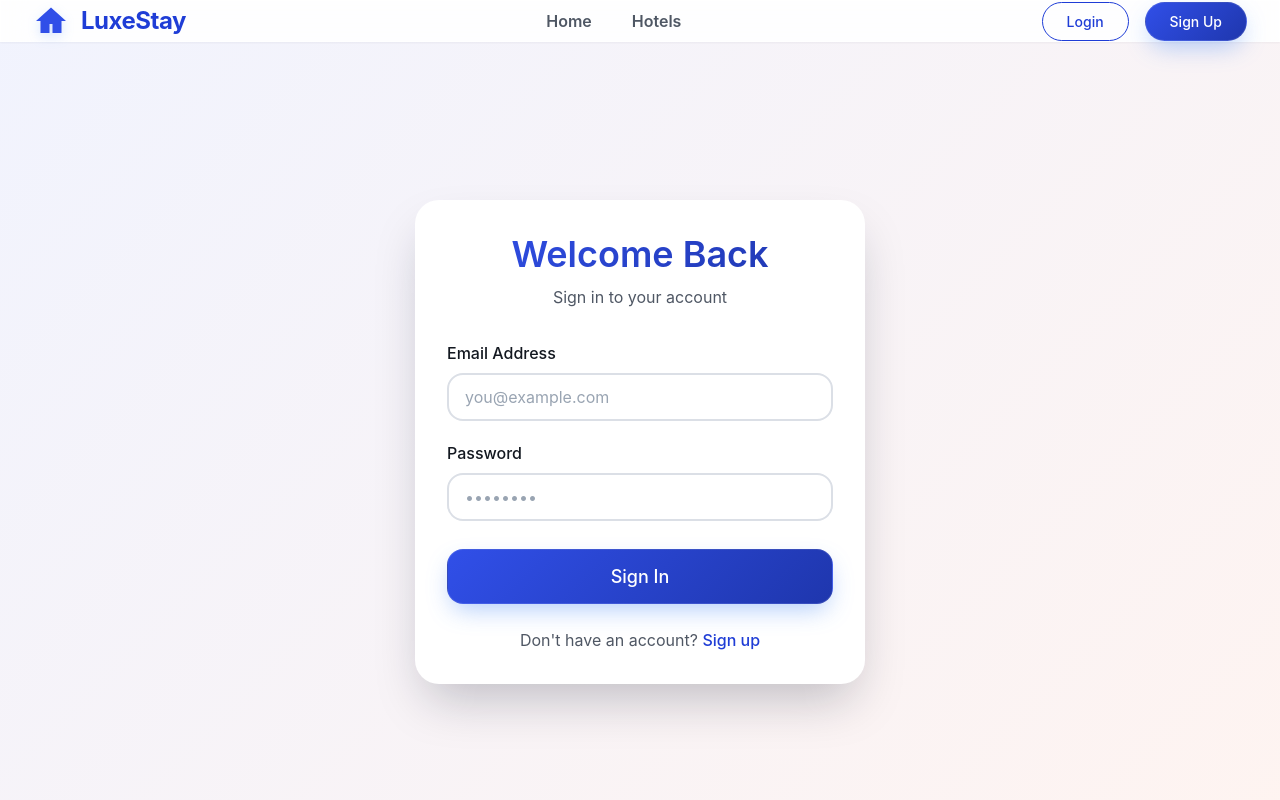
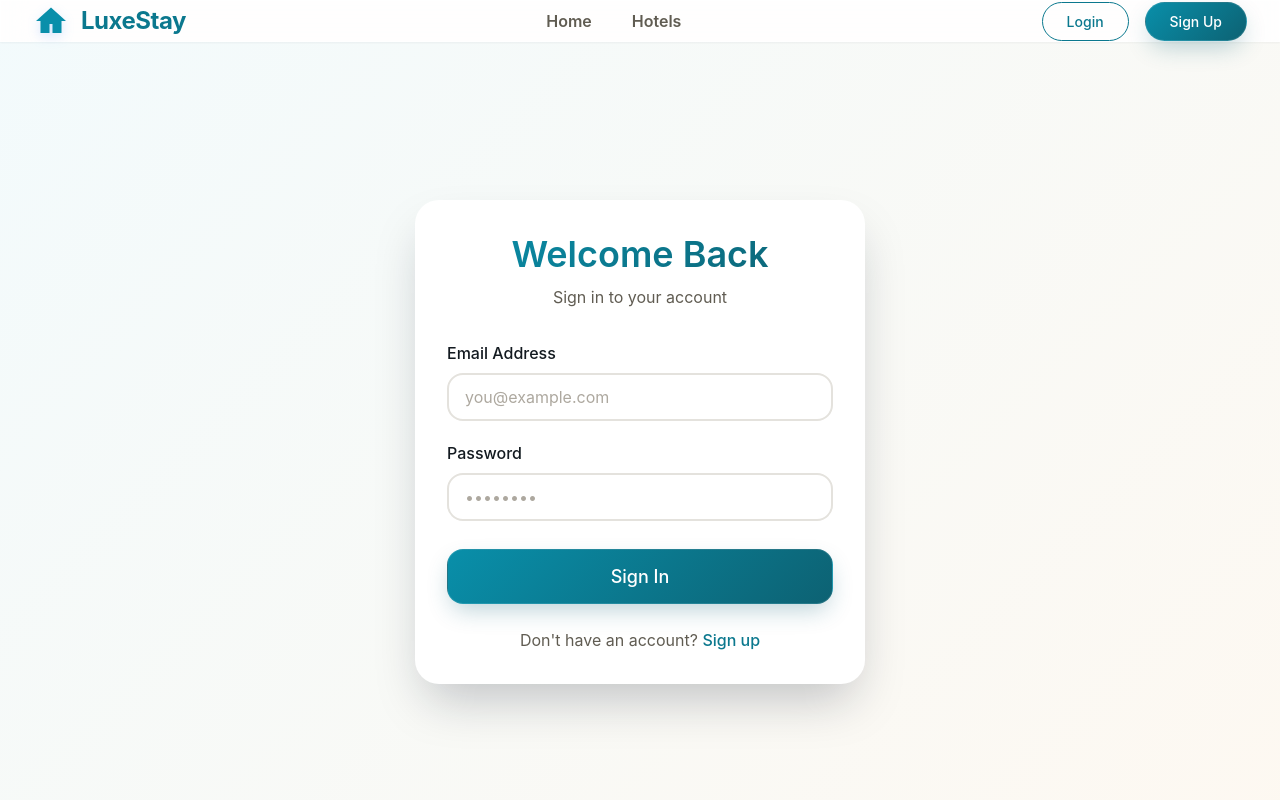
Before and after one commit to Youssef-Ahmed-Zahran/Hotel-Booking, a React (Vite) app in the folder client/: page /login in a window 1280 px wide. Shown: the top 800 px of the page. Built offline with nearby package versions, Linux system fonts and the light colour scheme; no server answers.

Commit message:
fix layout

```diff
--- a/client/src/features/auth/pages/register/register.scss
+++ b/client/src/features/auth/pages/register/register.scss
@@ -1,5 +1,5 @@
-@use '../../../../styles/variables' as *;
-@use '../../../../styles/mixins' as *;
+@use "../../../../styles/variables" as *;
+@use "../../../../styles/mixins" as *;
 
 .register {
   min-height: 100vh;
--- a/client/src/index.scss
+++ b/client/src/index.scss
@@ -15,6 +15,15 @@ html {
   scroll-behavior: smooth;
   -webkit-font-smoothing: antialiased;
   -moz-osx-font-smoothing: grayscale;
+
+  /* Hide scrollbar for Chrome, Safari and Opera */
+  &::-webkit-scrollbar {
+    display: none;
+  }
+
+  /* Hide scrollbar for IE, Edge and Firefox */
+  -ms-overflow-style: none; /* IE and Edge */
+  scrollbar-width: none; /* Firefox */
 }
 
 body {
--- a/client/src/styles/_variables.scss
+++ b/client/src/styles/_variables.scss
@@ -1,56 +1,59 @@
 // ============= Color Palette =============
-// Primary Colors: Royal Indigo
-$primary-50: hsl(230, 80%, 97%);
-$primary-100: hsl(230, 80%, 92%);
-$primary-200: hsl(230, 75%, 85%);
-$primary-300: hsl(230, 70%, 75%);
-$primary-400: hsl(230, 65%, 65%);
-$primary-500: hsl(230, 80%, 55%); // Base Indigo
-$primary-600: hsl(230, 75%, 48%);
-$primary-700: hsl(230, 70%, 40%);
-$primary-800: hsl(230, 65%, 32%);
-$primary-900: hsl(230, 60%, 25%);
+$white: #ffffff;
+$black: #000000;
 
-// Secondary Colors: Soft Coral / Amber
-$secondary-50: hsl(14, 90%, 97%);
-$secondary-100: hsl(14, 90%, 92%);
-$secondary-200: hsl(14, 85%, 85%);
-$secondary-300: hsl(14, 80%, 75%);
-$secondary-400: hsl(14, 85%, 65%); // Base Coral
-$secondary-500: hsl(14, 90%, 55%);
-$secondary-600: hsl(14, 85%, 48%);
-$secondary-700: hsl(14, 80%, 40%);
-$secondary-800: hsl(14, 75%, 32%);
-$secondary-900: hsl(14, 70%, 25%);
+// Primary Colors: Deep Ocean Teal (Calm, Professional, Premium)
+$primary-50: hsl(190, 60%, 97%);
+$primary-100: hsl(190, 60%, 92%);
+$primary-200: hsl(190, 50%, 85%);
+$primary-300: hsl(190, 45%, 75%);
+$primary-400: hsl(190, 40%, 60%);
+$primary-500: hsl(190, 90%, 35%); // Base Deep Teal
+$primary-600: hsl(190, 85%, 30%);
+$primary-700: hsl(190, 80%, 25%);
+$primary-800: hsl(190, 75%, 20%);
+$primary-900: hsl(190, 70%, 15%);
 
-// Neutral Colors: Slate
-$neutral-50: hsl(215, 25%, 98%);
-$neutral-100: hsl(215, 20%, 95%);
-$neutral-200: hsl(215, 18%, 88%);
-$neutral-300: hsl(215, 16%, 80%);
-$neutral-400: hsl(215, 14%, 65%);
-$neutral-500: hsl(215, 12%, 50%);
-$neutral-600: hsl(215, 12%, 35%);
-$neutral-700: hsl(215, 14%, 25%);
-$neutral-800: hsl(215, 16%, 15%);
-$neutral-900: hsl(215, 25%, 10%);
+// Secondary Colors: Warm Gold / Champagne (Luxury, Welcoming)
+$secondary-50: hsl(35, 80%, 97%);
+$secondary-100: hsl(35, 80%, 92%);
+$secondary-200: hsl(35, 70%, 85%);
+$secondary-300: hsl(35, 65%, 75%);
+$secondary-400: hsl(35, 75%, 60%);
+$secondary-500: hsl(35, 80%, 50%); // Base Gold
+$secondary-600: hsl(35, 85%, 45%);
+$secondary-700: hsl(35, 90%, 40%);
+$secondary-800: hsl(35, 90%, 32%);
+$secondary-900: hsl(35, 90%, 25%);
 
-// Semantic Colors
-$success: hsl(155, 100%, 35%);
-$success-light: hsl(155, 100%, 95%);
-$warning: hsl(40, 100%, 50%);
-$warning-light: hsl(40, 100%, 94%);
-$error: hsl(0, 85%, 60%);
-$error-light: hsl(0, 85%, 96%);
-$info: hsl(210, 100%, 55%);
-$info-light: hsl(210, 100%, 95%);
+// Neutral Colors: Warm Greys / Sand (Harmonious with Gold)
+$neutral-50: hsl(40, 20%, 98%);
+$neutral-100: hsl(40, 15%, 95%);
+$neutral-200: hsl(40, 12%, 88%); // Light Sand
+$neutral-300: hsl(40, 10%, 80%);
+$neutral-400: hsl(40, 8%, 65%);
+$neutral-500: hsl(40, 6%, 50%);
+$neutral-600: hsl(40, 8%, 35%);
+$neutral-700: hsl(210, 15%, 25%); // Darker elements can stay cooler for contrast
+$neutral-800: hsl(210, 20%, 15%);
+$neutral-900: hsl(210, 25%, 10%);
+
+// Semantic Colors - Muted for elegance
+$success: hsl(150, 60%, 35%);
+$success-light: hsl(150, 60%, 95%);
+$warning: hsl(35, 85%, 55%);
+$warning-light: hsl(35, 85%, 94%);
+$error: hsl(355, 75%, 55%);
+$error-light: hsl(355, 75%, 96%);
+$info: hsl(200, 80%, 45%);
+$info-light: hsl(200, 80%, 95%);
 
 // Background Colors
 $bg-primary: #ffffff;
 $bg-secondary: $neutral-50;
 $bg-tertiary: $neutral-100;
 $bg-dark: $neutral-900;
-$bg-overlay: rgba(15, 23, 42, 0.6);
+$bg-overlay: rgba(15, 23, 42, 0.7);
 
 // Text Colors
 $text-primary: $neutral-900;
@@ -132,8 +135,8 @@ $shadow-2xl: 0 25px 50px -12px rgba(15, 23, 42, 0.25);
 $shadow-inner: inset 0 2px 4px 0 rgba(15, 23, 42, 0.05);
 
 // Colored Shadows
-$shadow-primary: 0 10px 25px -5px rgba(59, 130, 246, 0.4);
-$shadow-secondary: 0 10px 25px -5px rgba(235, 94, 65, 0.3);
+$shadow-primary: 0 10px 25px -5px rgba(20, 100, 120, 0.3); // Deep Teal shadow
+$shadow-secondary: 0 10px 25px -5px rgba(220, 160, 50, 0.25); // Gold shadow
 
 // ============= Transitions =============
 $transition-fast: 150ms cubic-bezier(0.4, 0, 0.2, 1);
@@ -167,29 +170,19 @@ $container-2xl: 1400px;
 
 // ============= Gradients =============
 $gradient-primary: linear-gradient(135deg, $primary-500 0%, $primary-700 100%);
-$gradient-secondary: linear-gradient(
-  135deg,
-  $secondary-400 0%,
-  $secondary-600 100%
-);
-$gradient-sunset: linear-gradient(
-  135deg,
-  hsl(340, 82%, 52%) 0%,
-  hsl(25, 95%, 53%) 100%
-);
-$gradient-ocean: linear-gradient(
-  135deg,
-  hsl(195, 100%, 50%) 0%,
-  hsl(210, 100%, 50%) 100%
-);
-$gradient-luxury: linear-gradient(
-  135deg,
-  $neutral-900 0%,
-  $neutral-700 50%,
-  $secondary-700 100%
-);
-$gradient-overlay: linear-gradient(
-  180deg,
-  rgba(0, 0, 0, 0) 0%,
-  rgba(0, 0, 0, 0.7) 100%
-);
+$gradient-secondary: linear-gradient(135deg,
+    $secondary-400 0%,
+    $secondary-600 100%);
+$gradient-sunset: linear-gradient(135deg,
+    hsl(35, 80%, 55%) 0%,
+    hsl(15, 85%, 60%) 100%); // Golden Sunset
+$gradient-ocean: linear-gradient(135deg,
+    hsl(190, 90%, 35%) 0%,
+    hsl(210, 80%, 40%) 100%); // Deep Ocean
+$gradient-luxury: linear-gradient(135deg,
+    $neutral-900 0%,
+    $primary-800 50%,
+    $secondary-700 100%);
+$gradient-overlay: linear-gradient(180deg,
+    rgba(0, 0, 0, 0) 0%,
+    rgba(0, 0, 0, 0.7) 100%);
```
Lines whose indentation alone changed are shown as unchanged.
